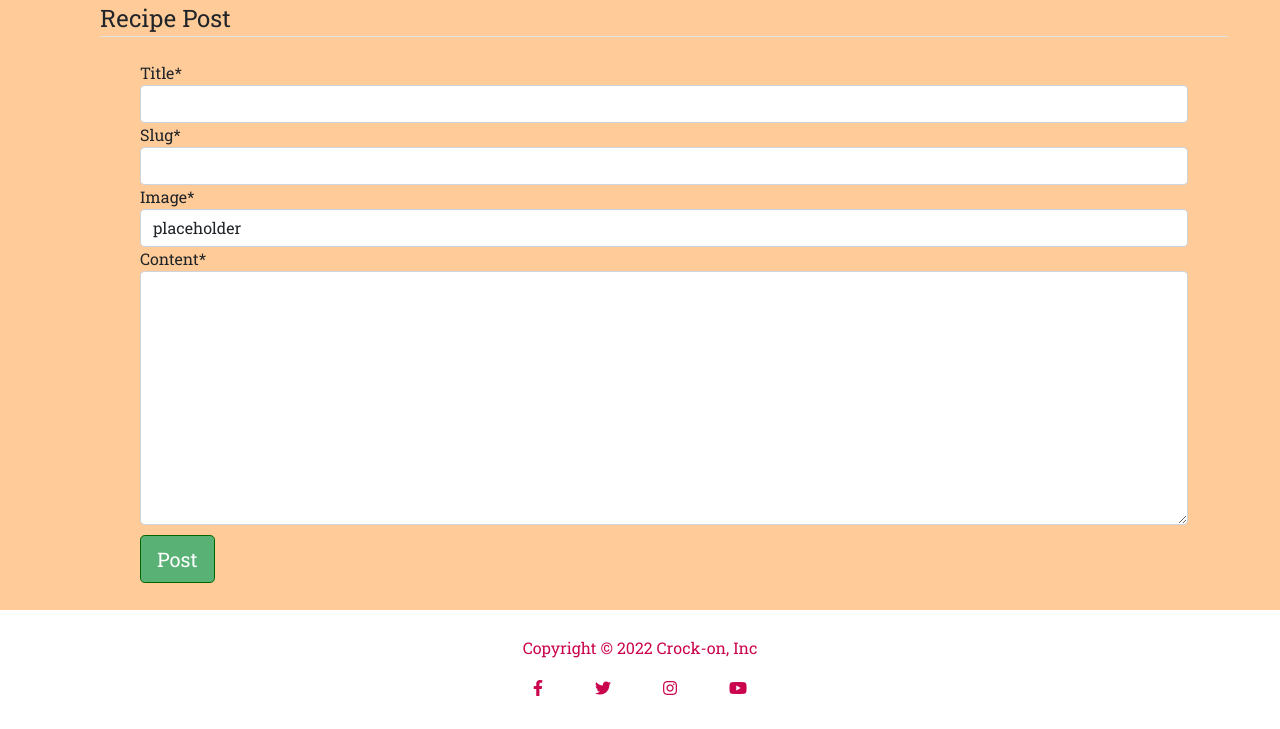
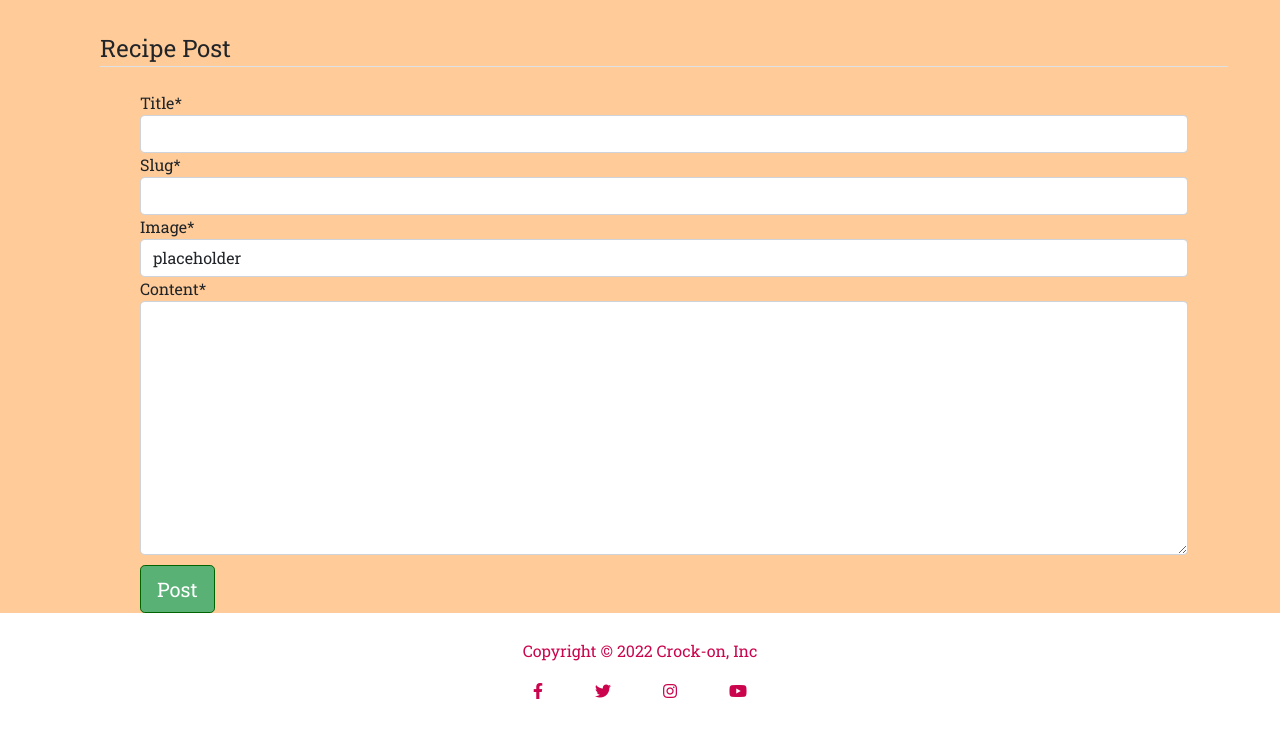
Before and after one commit to rocrill/crock-on, a Django app: page /post/new/ in a window 1280 px wide. Shown: the part 74-803 px from the top of the page. Before the commit the page ends 770 px from the top, so only its background shows below. Run offline with Django 3.2, Linux system fonts and the light colour scheme; some libraries are stand-ins or nearby versions.

Commit message:
Improve button and layout syling on 'Update post' page.

```diff
--- a/static/css/style.css
+++ b/static/css/style.css
@@ -10,6 +10,13 @@ body {
     margin-bottom: 40px;
 }
 
+.recipe-post-heading {
+    margin-top:30px;
+}
+
+.edit-heading {
+    margin-top: 30px;
+}
 .container-fluid{
     background-color: #FFCC99;
 }
--- a/templates/post_form.html
+++ b/templates/post_form.html
@@ -12,7 +12,7 @@
             <form method="POST" enctype="multipart/form-data">
                 {% csrf_token %}
                 <fieldset class="form-group">
-                    <legend class="border-bottom mb-4">Recipe Post</legend>
+                    <legend class="border-bottom mb-4 recipe-post-heading">Recipe Post</legend>
                     {{ form|crispy }}
                 </fieldset>
                 <div class="form-group">
--- a/templates/update_post.html
+++ b/templates/update_post.html
@@ -13,11 +13,11 @@
         {% csrf_token %}
 
         <fieldset class="form-group">
-            <legend class="border-bottom mb-4">Edit Blog Post</legend>
+            <legend class="border-bottom mb-4 edit-heading">Edit Blog Post</legend>
             {{ form|crispy }}
         </fieldset>
         <div class="form-group">
-            <button class="btn-btn-outline-info" type ="submit">Update</button>
+            <button class="btn btn-lg" type ="submit">Update</button>
         </div>
     </form>
 </div>
```
